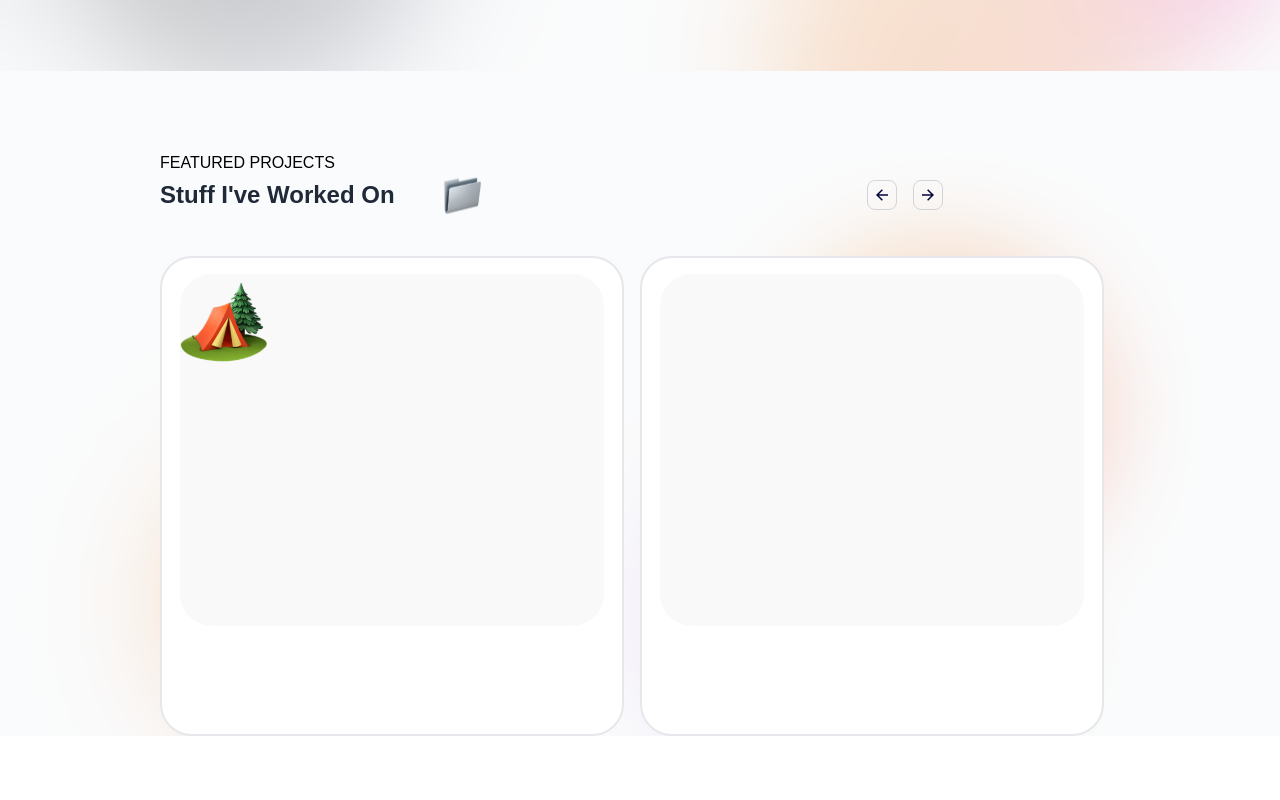
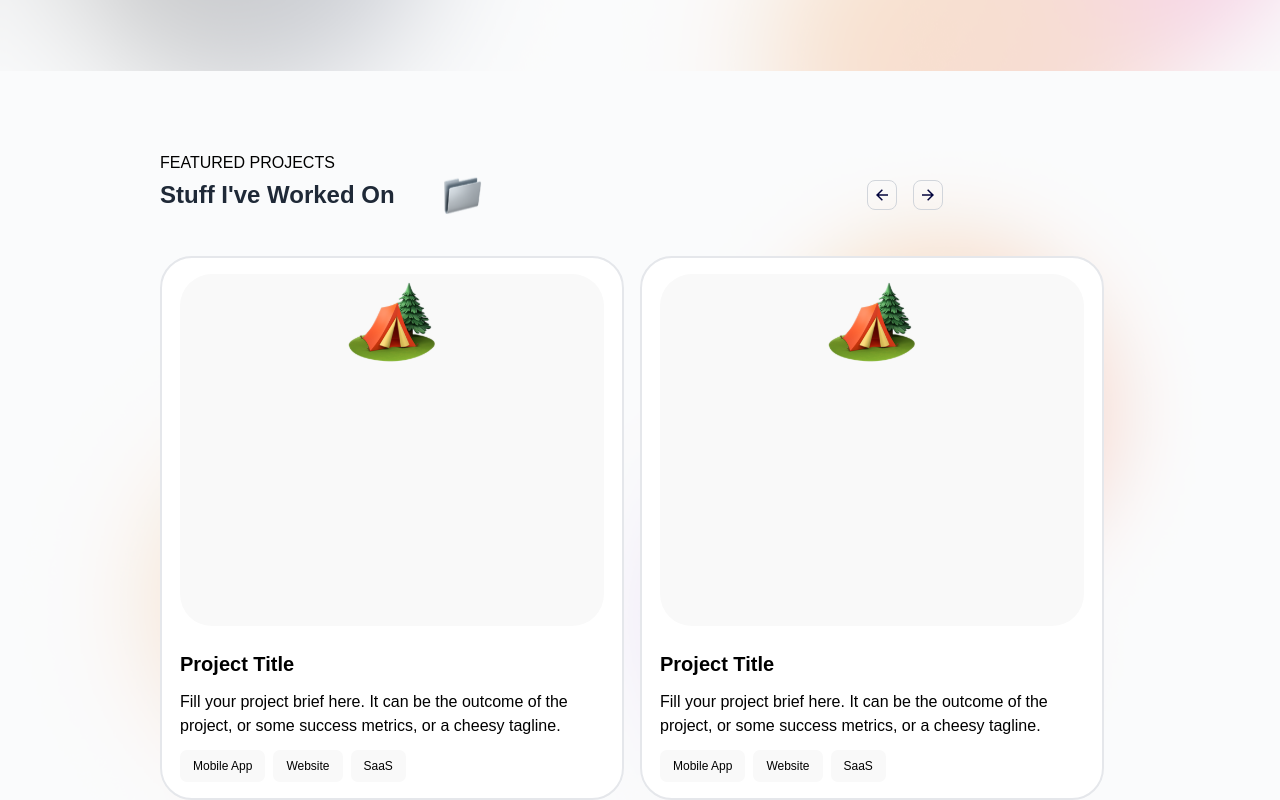
Before and after one commit to catalystcodes/port-folio, a Next.js app: page / in a window 1280 px wide. Shown: the part 1202-2002 px from the top of the page. Before the commit the page ends 1938 px from the top, so only its background shows below. Built offline with nearby package versions, Linux system fonts and the light colour scheme.

Commit message:
update database

```diff
--- a/pages/index.jsx
+++ b/pages/index.jsx
@@ -144,11 +144,41 @@ export default function Home() {
           <div className="flex w-9/12 m-auto">
             <div className="cards">
               <div className="inner">
-                <img className="flex" src="/Images/project-image.svg" alt="" />
+                <div className="flex justify-center">
+                  <img src="/Images/project-image.svg" alt="" />
+                </div>
+              </div>
+              <div className="project-details">
+                <p className="font-bold mt-6 text-xl">Project Title</p>
+                <p className="text-base mt-3">
+                  Fill your project brief here. It can be the outcome of the
+                  project, or some success metrics, or a cheesy tagline.
+                </p>
+                <div className="flex items-center w-50 mt-3 text-xs">
+                  <p className="p5">Mobile App</p>
+                  <p className="p5 ml-2 mr-2">Website</p>
+                  <p className="p5">SaaS</p>
+                </div>
               </div>
             </div>
             <div className="ml-4 cards">
-            <div className="inner"></div>
+              <div className="inner">
+                <div className="flex justify-center">
+                  <img src="/Images/project-image.svg" alt="" />
+                </div>
+              </div>
+              <div className="project-details">
+                <p className="font-bold mt-6 text-xl">Project Title</p>
+                <p className="text-base mt-3">
+                  Fill your project brief here. It can be the outcome of the
+                  project, or some success metrics, or a cheesy tagline.
+                </p>
+                <div className="flex items-center w-50 mt-3 text-xs">
+                  <p className="p5">Mobile App</p>
+                  <p className="p5 ml-2 mr-2">Website</p>
+                  <p className="p5">SaaS</p>
+                </div>
+              </div>
             </div>
           </div>
         </div>
--- a/styles/globals.css
+++ b/styles/globals.css
@@ -105,7 +105,7 @@ a {
   border: 2px solid #e5e7eb;
   border-radius: 32px;
   width: 29rem;
-  height: 30rem;
+  height: 34rem;
 }
 
 .inner {
@@ -115,4 +115,16 @@ a {
   width: 26.5rem;
   height: 22rem
 }
+
+
+.project-details {
+  width: 26.5rem;
+  margin: 1rem auto;
+}
+
+.p5 {
+  padding: 8px 13px;
+  background-color: #f9f9f9;
+  border-radius: 7px;
+}
 @tailwind utilities;
```
